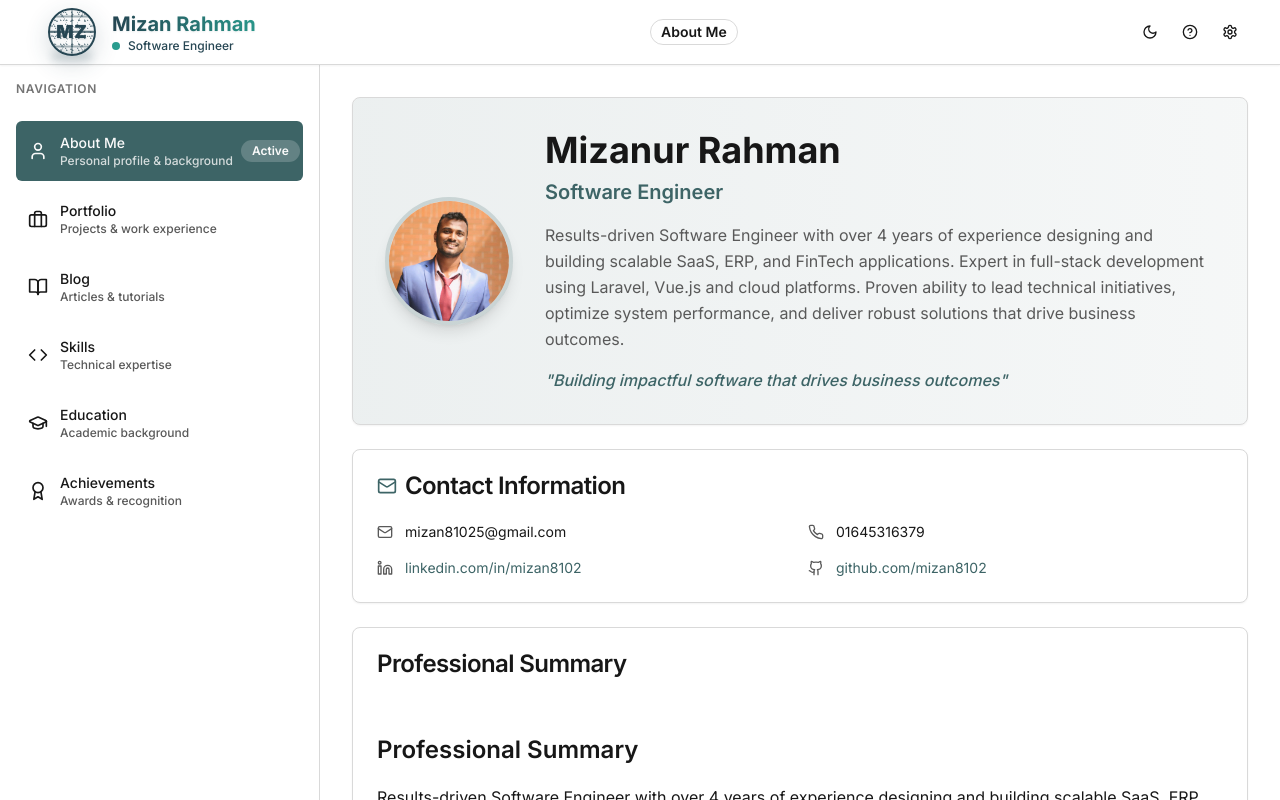
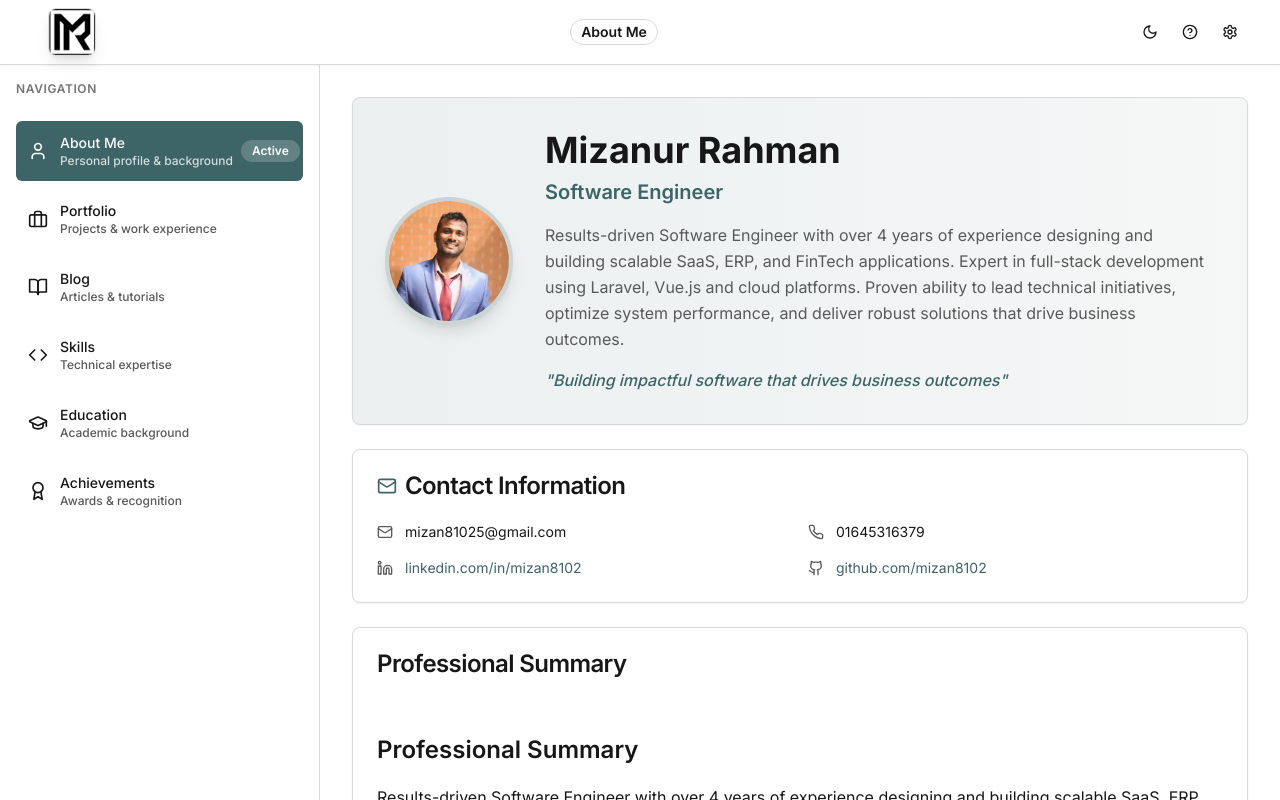
Before and after one commit to mizan8102/mizan-info, a React (Create React App) app: page /about in a window 1280 px wide. Shown: the top 800 px of the page. Built offline with nearby package versions, Linux system fonts and the light colour scheme; the HTML template or start-up script is replaced by a standard one.

Commit message:
package no and package description correction  and product page api update and other field update , according to the business type wise

```diff
--- a/src/components/Header.tsx
+++ b/src/components/Header.tsx
@@ -47,109 +47,19 @@ export function Header({
               whileHover={{ scale: 1.02 }}
               transition={{ type: "spring", stiffness: 400, damping: 10 }}
             >
-               {/* 3D Globe Logo */}
+               {/* Logo */}
                <div className="relative group">
-                 <div
-                   className="w-12 h-12 rounded-full shadow-lg transform transition-all duration-300 group-hover:shadow-xl group-hover:-translate-y-0.5 overflow-hidden border-2"
-                   style={{
-                     backgroundColor: 'transparent',
-                     borderColor: '#264653',
-                     boxShadow: '0 8px 25px rgba(38, 70, 83, 0.2), inset 0 0 20px rgba(38, 70, 83, 0.1)',
-                   }}
-                 >
-                   {/* Rotating Globe Wireframe */}
-                   <div
-                     className="absolute inset-0 opacity-60"
-                     style={{
-                       animation: 'spin 20s linear infinite',
-                       backgroundImage: `
-                         radial-gradient(circle at 30% 20%, #264653 0.5px, transparent 1px),
-                         radial-gradient(circle at 70% 30%, #264653 0.5px, transparent 1px),
-                         radial-gradient(circle at 20% 60%, #264653 0.5px, transparent 1px),
-                         radial-gradient(circle at 80% 70%, #264653 0.5px, transparent 1px),
-                         radial-gradient(circle at 50% 80%, #264653 0.5px, transparent 1px)
-                       `,
-                       backgroundSize: '12px 12px, 8px 8px, 10px 10px, 6px 6px, 14px 14px'
-                     }}
-                   ></div>
-
-                   {/* Latitude Lines (Horizontal) */}
-                   <div
-                     className="absolute inset-0 opacity-40"
-                     style={{
-                       backgroundImage: `
-                         repeating-linear-gradient(
-                           0deg,
-                           transparent 0px,
-                           transparent 6px,
-                           #264653 7px,
-                           #264653 8px,
-                           transparent 9px,
-                           transparent 15px
-                         )
-                       `
-                     }}
-                   ></div>
-
-                   {/* Longitude Lines - Rotating (Vertical) */}
-                   <div
-                     className="absolute inset-0 opacity-30"
-                     style={{
-                       animation: 'spin 15s linear infinite reverse',
-                       backgroundImage: `
-                         repeating-conic-gradient(
-                           from 0deg at 50% 50%,
-                           transparent 0deg,
-                           transparent 28deg,
-                           #264653 29deg,
-                           #264653 31deg,
-                           transparent 32deg,
-                           transparent 60deg
-                         )
-                       `
-                     }}
-                   ></div>
-
-                   {/* Equator Line */}
-                   <div
-                     className="absolute top-1/2 left-0 right-0 h-0.5 transform -translate-y-1/2 opacity-50"
-                     style={{ backgroundColor: '#264653' }}
-                   ></div>
-
-                   {/* Prime Meridian */}
-                   <div
-                     className="absolute top-0 bottom-0 left-1/2 w-0.5 transform -translate-x-1/2 opacity-40"
-                     style={{
-                       backgroundColor: '#264653',
-                       animation: 'spin 12s linear infinite',
-                       transformOrigin: 'center'
-                     }}
-                   ></div>
-
-                   <div className="flex relative z-10 justify-center items-center h-full">
-                     <span
-                       className="text-lg font-black tracking-wider drop-shadow-sm"
-                       style={{
-                         fontFamily: 'Inter, system-ui, sans-serif',
-                         color: '#264653',
-                         textShadow: '0 1px 2px rgba(38, 70, 83, 0.2)'
-                       }}
-                     >
-                       MZ
-                     </span>
-                   </div>
-                 </div>
-                 {/* 3D Base Shadow */}
-                 <div
-                   className="absolute -bottom-1 left-1/2 w-10 h-2 rounded-full opacity-20 blur-sm transition-all duration-300 transform -translate-x-1/2 group-hover:opacity-40"
-                   style={{ backgroundColor: '#264653' }}
-                 ></div>
+                 <img
+                   src="/logo.png"
+                   alt="Mizan Rahman Logo"
+                   className="w-12 h-12 rounded-lg shadow-lg transform transition-all duration-300 group-hover:shadow-xl group-hover:-translate-y-0.5 border border-border object-contain"
+                 />
                </div>
 
               {/* Professional Text */}
-              <div className="hidden sm:block">
+              {/* <div className="hidden sm:block">
                 <motion.h1
-                  className="text-xl font-bold transition-all duration-300 bg-gradient-to-r from-[#264653] via-[#2a9d8f] to-[#264653] bg-clip-text text-transparent"
+                  className="text-xl font-bold transition-all duration-300 bg-gradient-to-r from-[#6899ac] via-[#2dc7b5] to-[#264653] bg-clip-text text-transparent"
                   style={{
                     fontFamily: 'Inter, system-ui, sans-serif',
                     textShadow: '0 1px 2px rgba(38, 70, 83, 0.1)',
@@ -160,7 +70,7 @@ export function Header({
                     transition: { duration: 0.5 }
                   }}
                 >
-                  Mizan Rahman
+                  Mizanur Rahman
                 </motion.h1>
                 <div className="flex items-center space-x-2">
                   <div
@@ -174,7 +84,7 @@ export function Header({
                     Software Engineer
                   </p>
                 </div>
-              </div>
+              </div> */}
             </motion.div>
           </div>
 
--- /dev/null
+++ b/src/types/images.d.ts
@@ -0,0 +1,29 @@
+declare module "*.png" {
+  const value: string;
+  export default value;
+}
+
+declare module "*.jpg" {
+  const value: string;
+  export default value;
+}
+
+declare module "*.jpeg" {
+  const value: string;
+  export default value;
+}
+
+declare module "*.gif" {
+  const value: string;
+  export default value;
+}
+
+declare module "*.svg" {
+  const value: string;
+  export default value;
+}
+
+declare module "*.webp" {
+  const value: string;
+  export default value;
+}
```
Also changed, not shown: public/logo.png (added), src/assets/logo.png (added).
